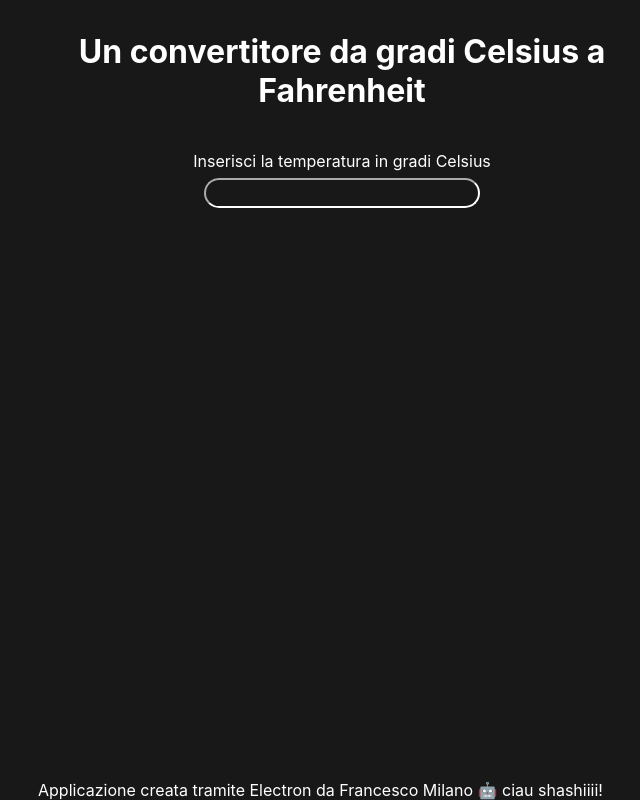
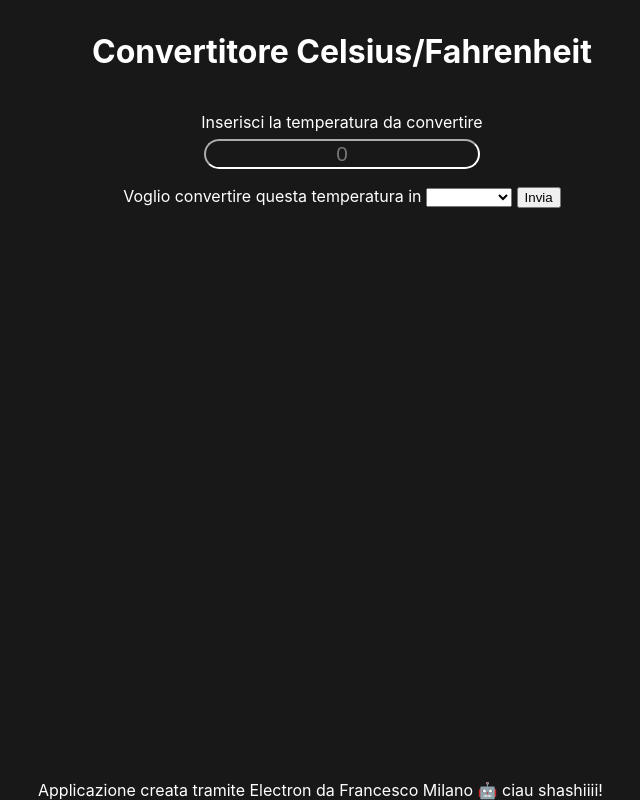
Before and after one commit to fra98/fromCtoF, an Electron app: page src/index.html in a window 1280 px wide. Shown: the whole page, without its empty margins (298-938 px from the left). Drawn offline with Linux system fonts and the light colour scheme; no server answers.

Commit message:
Introduced opposite conversion

```diff
--- a/package.json
+++ b/package.json
@@ -4,6 +4,7 @@
   "version": "0.0.2",
   "description": "Un convertitore di temperatura da Celsius a Fahrenheit",
   "main": "src/index.js",
+  "repository": {"url": "https://github.com/fra98/fromCtoF"},
   "scripts": {
     "start": "electron-forge start",
     "package": "electron-forge package",
--- a/src/index.css
+++ b/src/index.css
@@ -35,3 +35,7 @@ input {
   font-size:130%;
   outline: none;
 }
+
+button {
+  margin-top:3%;
+}
--- a/src/index.html
+++ b/src/index.html
@@ -5,13 +5,19 @@
 
 <head>
     <link rel="stylesheet" href="index.css">
-    <h1 style="text-align:center">Un convertitore da gradi Celsius a Fahrenheit</h1>
+    <h1 style="text-align:center">Convertitore Celsius/Fahrenheit</h1>
 </head>
 
 <body>
-    <div style="text-align:center">
-        <br>Inserisci la temperatura in gradi Celsius <br>
-        <input title="Inserisci qui la temperatura in celsius" onchange="displayfar(document.getElementById('gradi').value);" id="gradi" step="0.01" type="number" value="">
+    <div style="text-align:center" width:100%>
+        <br>Inserisci la temperatura da convertire<br>
+        <input title="Inserisci qui la temperatura in celsius" placeholder="0" id="gradi" step="0.01" type="number" value="">
+        <br>Voglio convertire questa temperatura in <select id ="selection">
+            <option value=""></option>
+            <option value="C">Celsius</option>
+            <option value="F">Fahrenheit</option>
+        </select>
+        <button onclick="displaytemp(document.getElementById('selection').value, document.getElementById('gradi').value)">Invia</button>
         <p id="stampa"></p>
     </div>
     <div class="bottom">
--- a/src/index.js
+++ b/src/index.js
@@ -12,8 +12,8 @@ const createWindow = () => {
     webPreferences: {
       nodeIntegration: true
     },
-    minHeight:300,
-    minWidth:700,
+    minHeight: 300,
+    minWidth: 700,
     width: 700,
     height: 300,
   });
@@ -26,10 +26,6 @@ const createWindow = () => {
   mainWindow.setMenuBarVisibility(false);
 };
 
-function displayfar(celsius) {
-  //alert("La temperatura in Fahrenheit è " + (celsius * 9/5 + 32));  mostra un messaggio a schermo con il risultato
-  document.getElementById('stampa').innerHTML= "La temperatura in gradi Fahrenheit è " + (celsius * 9/5 + 32) +"°F";
-};
 
 // This method will be called when Electron has finished
 // initialization and is ready to create browser windows.
@@ -56,3 +52,16 @@ app.on('activate', () => {
 
 // In this file you can include the rest of your app's specific main process
 // code. You can also put them in separate files and import them here.
+
+function displaytemp(sel, grad) {
+  //alert("La temperatura in Fahrenheit è " + (celsius * 9/5 + 32));  mostra un messaggio a schermo con il risultato
+  //document.getElementById('stampa').innerHTML = "La temperatura in gradi Fahrenheit è " + (celsius * 9 / 5 + 32) + "°F";
+  switch (sel) {
+    case "F":
+      document.getElementById('stampa').innerHTML = grad + " gradi celsius sono " + (grad * 9 / 5 + 32) + " gradi fahrenheit.";
+      break;
+    case "C":
+      document.getElementById('stampa').innerHTML = grad + " gradi fahrenheit sono " + ((grad - 32)*5/9) + " gradi celsius.";
+      break;
+  }
+};
```
Also changed, not shown: 1 other file.
